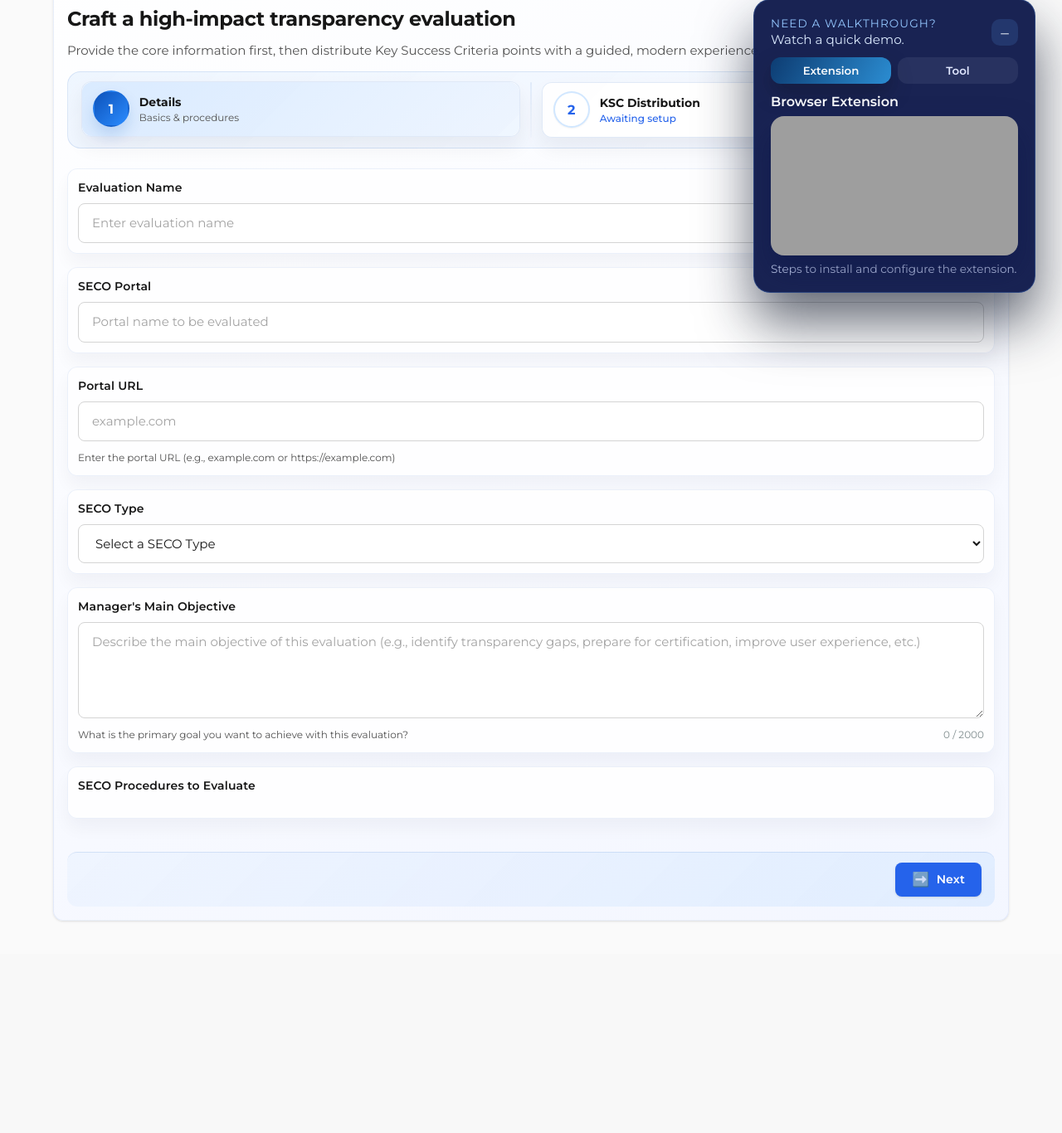
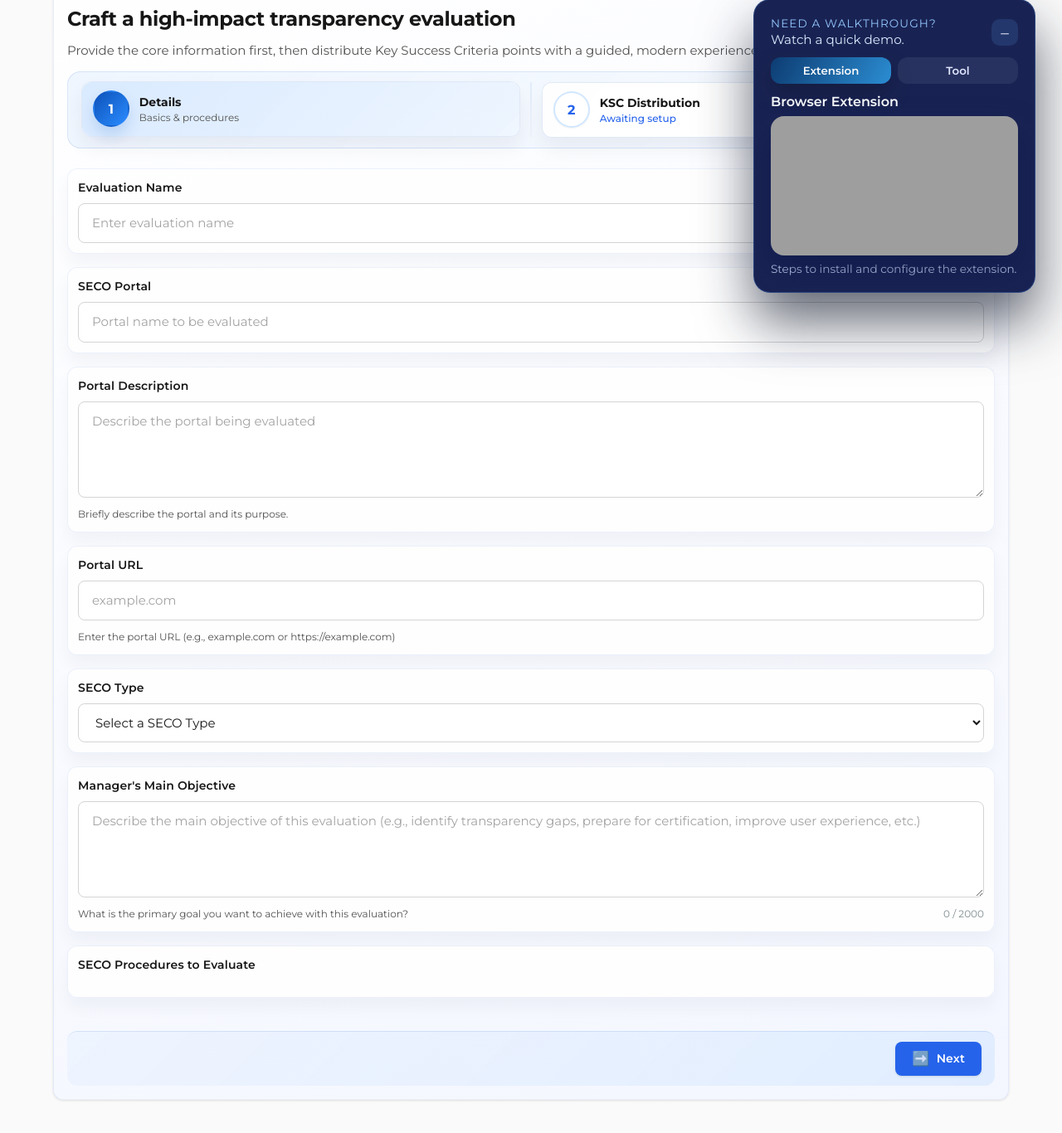
Before and after one commit to alexandr10cl/SECO-Transparency-Framework, a Flask app: page /evaluations/create_evaluation in a window 1280 px wide. Shown: the part 415-1781 px from the top of the page at 83% size. Before the commit the page ends 1526 px from the top, so only its background shows below. Run offline with Flask 3, Linux system fonts and the light colour scheme; the visitor is signed in with stand-in values (Sample User, id 1); grey boxes are pictures that could not be loaded.

Commit message:
feat: adiciona html inicial do campo de descriçao

```diff
--- a/tet-website/templates/create_evaluation.html
+++ b/tet-website/templates/create_evaluation.html
@@ -81,6 +81,15 @@
                         <div class="form-group">
                             <label for="seco_portal" class="form-label">SECO Portal</label>
                             <input type="text" name="seco_portal" id="seco_portal" class="form-input" placeholder="Portal name to be evaluated" value="{{ values.seco_portal if values else '' }}" required>
+                        </div>
+
+                        <div class="form-group">
+                            <label for="seco_portal_description" class="form-label">Portal Description</label>
+                            <textarea name="seco_portal_description" id="seco_portal_description" class="form-input" rows="4" maxlength="2000" placeholder="Describe the portal being evaluated" required>{{ values.seco_portal_description if values else '' }}</textarea>
+
+                            <div class="form-help">
+                                Briefly describe the portal and its purpose.
+                            </div>
                         </div>
 
                         <div class="form-group">
```
